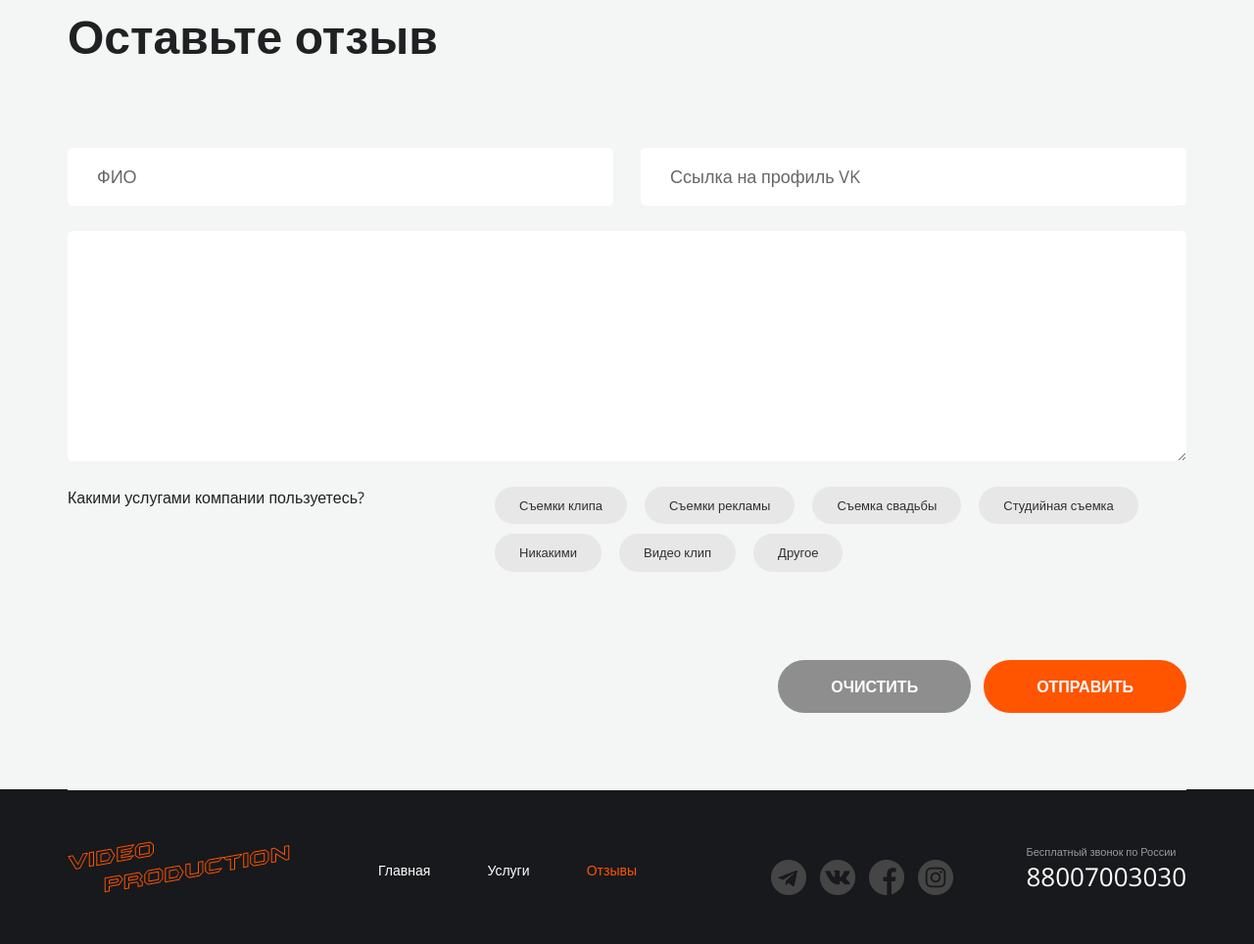
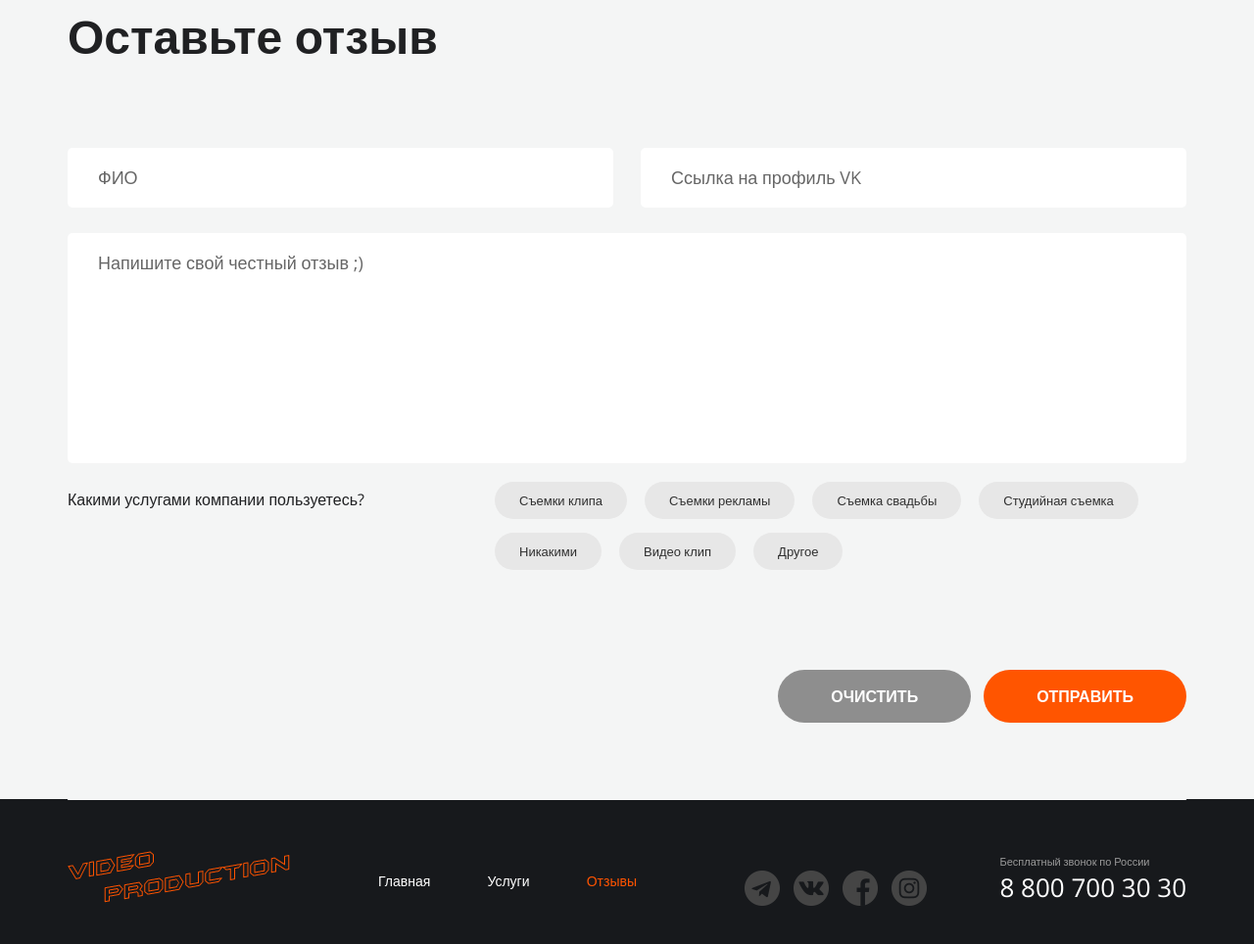
Before and after one commit to pandart4643/videoprod, a plain HTML site: page site/reviews.html in a window 1280 px wide. Shown: the part 2396-3360 px from the top of the page at 98% size. Drawn offline with nearby package versions, Linux system fonts and the light colour scheme.

Commit message:
Add files via upload

```diff
--- a/site/folder/controls.css
+++ b/site/folder/controls.css
@@ -6,8 +6,9 @@
 
 .controls__item {
   margin-right: 18px;
-  margin-bottom: 10px;
+  margin-bottom: 30px;
 }
+
 .controls__elem {
   cursor: pointer;
 }
@@ -16,7 +17,9 @@
   background: #F2D4C9;
 }
 
-
+.controls__tag {
+  transition: background 0.5s;
+}
 .controls__checkbox {
   display: none;
 
--- a/site/folder/form.css
+++ b/site/folder/form.css
@@ -5,6 +5,7 @@
 
 .form__input {
   flex: 1;
+  resize: none;
   margin-right: 28px;
   border-radius: 5px;
   border: none;
@@ -12,6 +13,12 @@
   padding: 19px 30px;
   font-size: 18px;
   color: #1A1B1E;
+  outline: none;
+  border: 1px solid transparent;
+}
+.form__input:focus {
+  border: 1px solid #CCCCCC;
+
 }
 .form__input:last-child {
   margin-right: 0;
--- a/site/folder/h-drop.css
+++ b/site/folder/h-drop.css
@@ -48,7 +48,7 @@ visibility: visible;
   border: 11px solid transparent;
   border-top: 0;
   border-bottom-color:rgba(237, 237, 237, 0.8);
-  border-block-width: 9px;
+  border-bottom-width: 9px;
   position: absolute;
   bottom: 100%;
   right: 37px;
@@ -56,7 +56,9 @@ visibility: visible;
 
 .h-drop__content::after {
   content: '';
-  position: relative;
+  display: block;
+  position: absolute;
+  left: 0;
   width: 100%;
   height: 10px;
   bottom: 100%;
--- a/site/folder/paginator.css
+++ b/site/folder/paginator.css
@@ -28,7 +28,10 @@
   background: #FF5500;
   }
 
-
+  .paginator__item:hover .paginator__link:hover {
+    background: #FF5300;
+    color: #fff;
+  }
   .paginator__link {
     display: block;
     width: 32px;
--- a/site/folder/service1.css
+++ b/site/folder/service1.css
@@ -4,6 +4,11 @@
   margin-right: 80px;
   margin-top: 233px;
   justify-content: space-between;
+  width: 1140px;
+  height: 476px;
+  left: 389px;
+  top: 795px;
+  margin-bottom: 180px;
 }
 .service__item {
   min-height: 470px;
@@ -12,6 +17,7 @@
   border-radius: 4px;
   margin-bottom: 180px;
   overflow: hidden;
+
 }
 .service__item:last-child{
   margin-right: 0;
--- a/site/reviews.html
+++ b/site/reviews.html
@@ -218,55 +218,55 @@
               <input type="text" placeholder="Ссылка на профиль VK" class="form__input">
             </div>
             <div class="form__row">
-              <textarea  class="form__input form__input--textarea"></textarea>
+              <textarea placeholder="Напишите свой честный отзыв ;)" class="form__input form__input--textarea"></textarea>
             </div>
-            <div class="form__controls">
+            <span class="form__controls">
               <div class="form__controls-title">Какими услугами компании пользуетесь?</div>
               <ul class="controls">
                 <li class="controls__item">
                   <label  class="controls__elem">
                     <input type="checkbox" class="controls__checkbox">
-                    <div class="tag controls__tag">Съемки клипа</div>
+                    <span class="tag controls__tag">Съемки клипа</span>
                   </label>
                 </li>
                 <li class="controls__item">
                   <label  class="controls__elem">
                     <input type="checkbox" class="controls__checkbox">
-                    <div class="tag controls__tag">Съемки рекламы</div>
+                    <span class="tag controls__tag">Съемки рекламы</span>
                   </label>
                 </li>
                 <li class="controls__item">
                   <label  class="controls__elem">
                     <input type="checkbox" class="controls__checkbox">
-                    <div class="tag controls__tag">Съемка свадьбы</div>
+                    <span class="tag controls__tag">Съемка свадьбы</span>
                   </label>
                 </li>
                 <li class="controls__item">
                   <label  class="controls__elem">
                     <input type="checkbox" class="controls__checkbox">
-                    <div class="tag controls__tag">Студийная съемка</div>
+                    <span class="tag controls__tag">Студийная съемка</span>
                   </label>
                 </li>
                 <li class="controls__item">
                   <label  class="controls__elem">
                     <input type="checkbox" class="controls__checkbox">
-                    <div class="tag controls__tag">Никакими</div>
+                    <span class="tag controls__tag">Никакими</span>
                   </label>
                 </li>
                 <li class="controls__item">
                   <label  class="controls__elem">
                     <input type="checkbox" class="controls__checkbox">
-                    <div class="tag controls__tag">Видео клип</div>
+                    <span class="tag controls__tag">Видео клип</span>
                   </label>
                 </li>
                 <li class="controls__item">
                   <label  class="controls__elem">
                     <input type="checkbox" class="controls__checkbox">
-                    <div class="tag controls__tag">Другое</div>
+                    <span class="tag controls__tag">Другое</span>
                   </label>
                 </li>
               </ul>
-            </div>
+            </span>
             <div class="form__btns">
               <button type="submit" class="btn form__btn btn--color--shade">Очистить</button>
               <button type="reset" class="btn form__btn btn--color--orange">Отправить</button>
@@ -314,7 +314,7 @@
              </ul>
                <adress class="contactss">
                    <div class="contactss__desc">Бесплатный звонок по России</div>
-                  <a href="tel: +78007003030" class="contactss__phone">88007003030</a>
+                  <a href="tel: +78007003030" class="contactss__phone">8 800 700 30 30</a>
                </adress>
             </div>
         </div>
```
Also changed, not shown: site/main.html (+1 -1 lines), site/services.html (+4 -4 lines), site/images/icons/socials/css_sprites (1).png (added), site/images/icons/socials/css_sprites.png (added).
